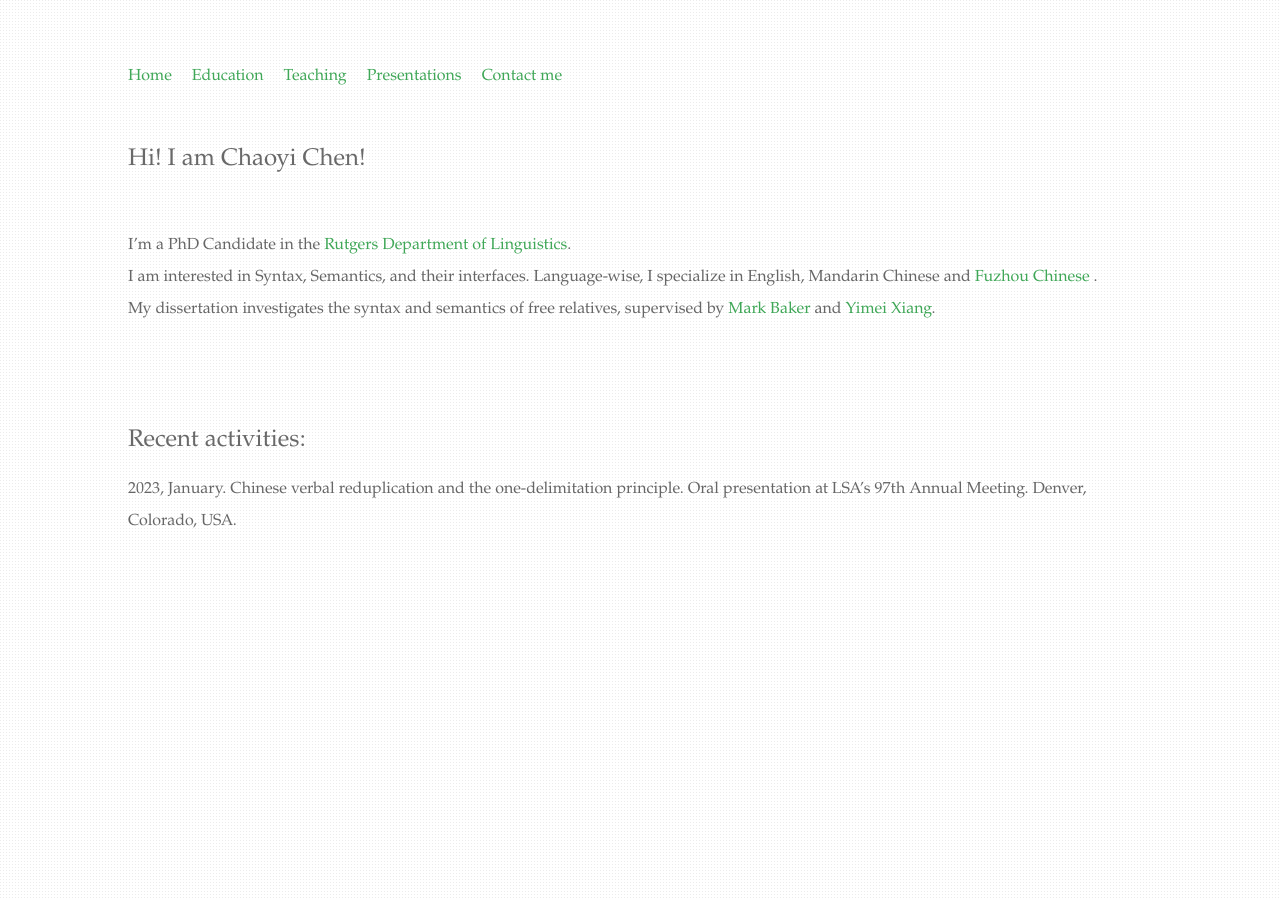
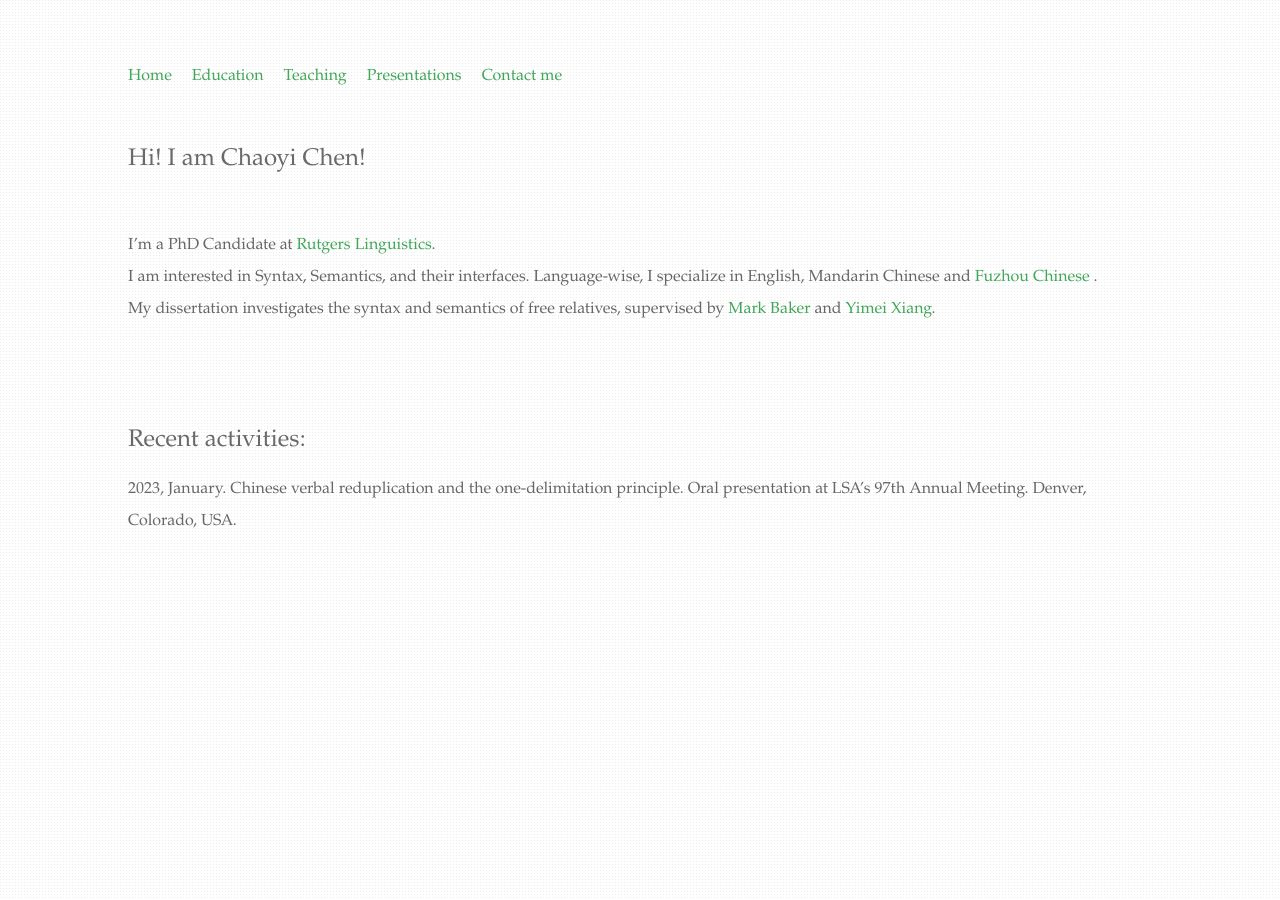
Before and after one commit to chaoyichen71/chaoyichen71.github.io, a Jekyll site: the page built from index.html, in a window 1280 px wide. Built offline with Jekyll 4.4.1, drawn with Linux system fonts in a browser that asks for light colours.

Commit message:
Update index.html

```diff
--- a/index.html
+++ b/index.html
@@ -5,7 +5,7 @@
                 </br>
 		<div class="blurb">
 			<h2>Hi! I am Chaoyi Chen!</h2><br>
-			<p>I’m a PhD Candidate in the <a href="https://ling.rutgers.edu/">Rutgers Department of Linguistics</a>.<br>
+			<p>I’m a PhD Candidate at <a href="https://ling.rutgers.edu/">Rutgers Linguistics</a>.<br>
 			I am interested in Syntax, Semantics, and their interfaces. Language-wise, I specialize in English, Mandarin Chinese and <a href="https://en.wikipedia.org/wiki/Fuzhou_dialect">Fuzhou Chinese </a>.<br>
 		        My dissertation investigates the syntax and semantics of free relatives, supervised by <a href="https://sites.rutgers.edu/mark-baker/people/mark-baker/">Mark Baker</a> and <a href="https://yimeixiang.wordpress.com/">Yimei Xiang</a>.
 		</div>
```
